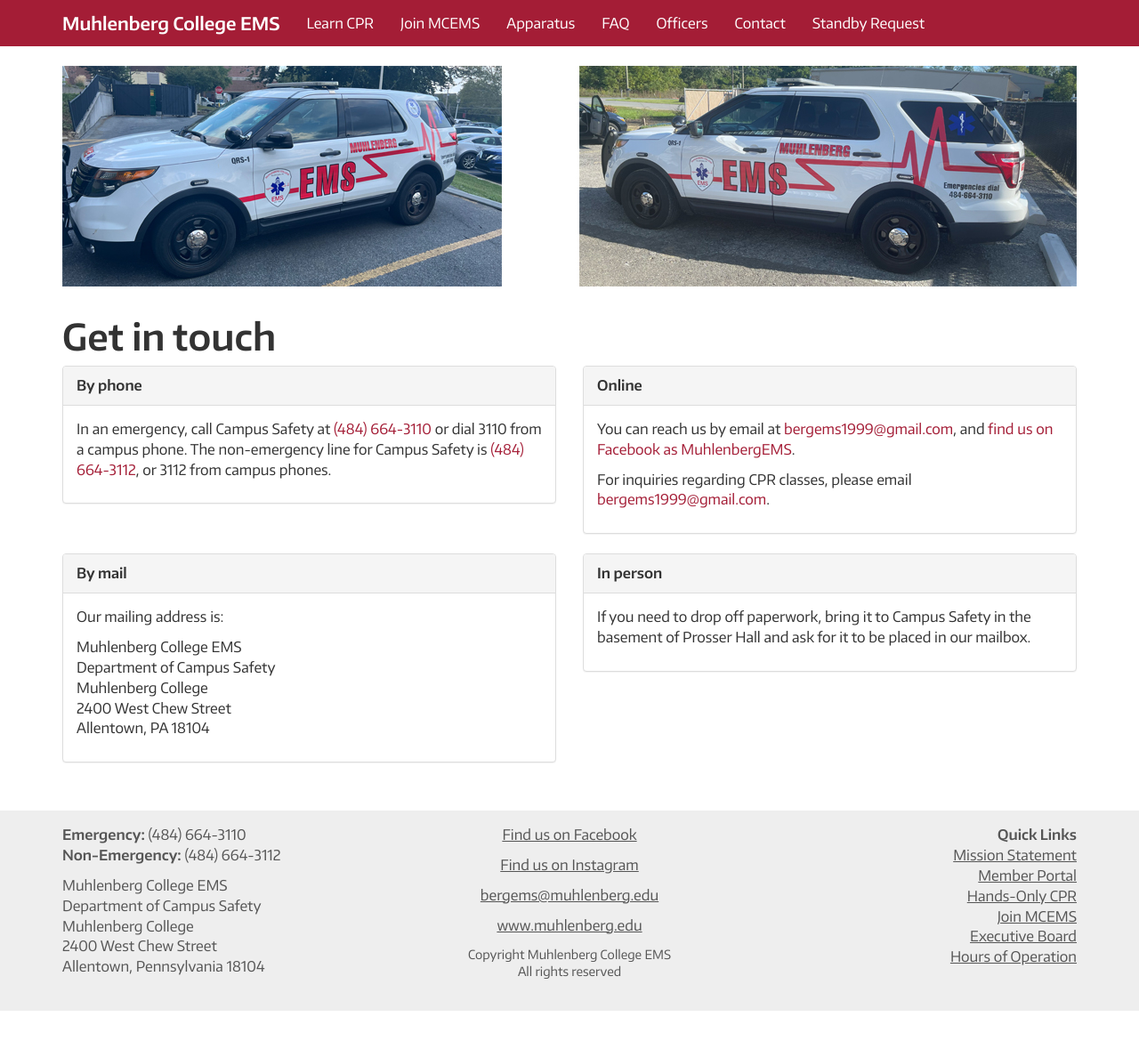
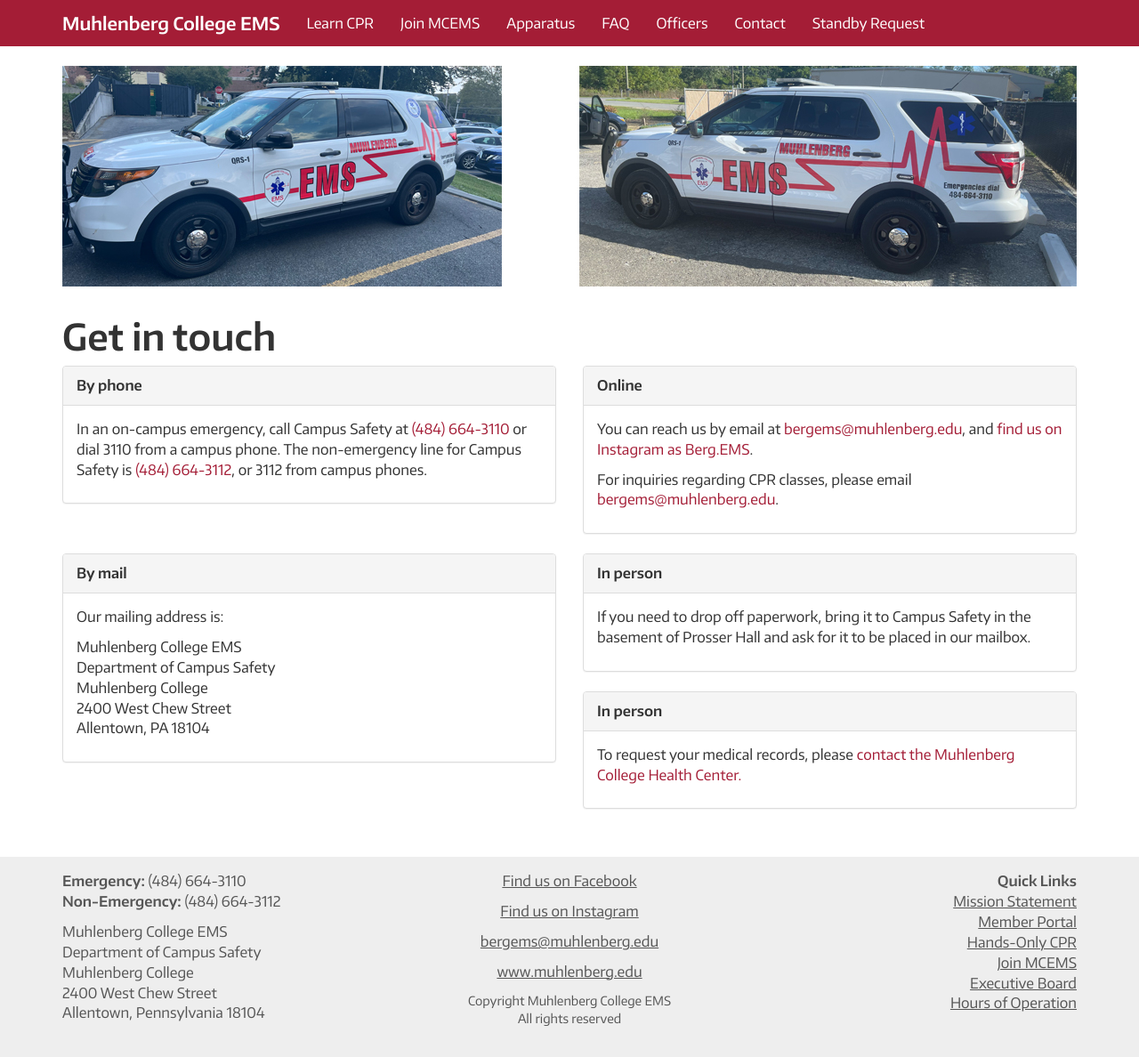
Before and after one commit to MCEMS/www, a Jekyll site: the page built from contact/index.html, in a window 1280 px wide. Shown: the whole page at 89% size. Built offline with Jekyll 4.4.1, drawn with Linux system fonts in a browser that asks for light colours; nearby versions of some CDN libraries; before the commit the page ends 1136 px from its top, so only the background shows below that.

Commit message:
Update index.html

```diff
--- a/contact/index.html
+++ b/contact/index.html
@@ -11,7 +11,7 @@
     <div class="panel panel-default">
       <div class="panel-heading"><strong>By phone</strong></div>
       <div class="panel-body">
-        <p>In an emergency, call Campus Safety at <a href="tel:+14846643110">(484) 664-3110</a> or dial 3110 from a campus phone. The non-emergency line for Campus Safety is <a href="tel:+14846643112">(484) 664-3112</a>, or 3112 from campus phones.</p>
+        <p>In an on-campus emergency, call Campus Safety at <a href="tel:+14846643110">(484) 664-3110</a> or dial 3110 from a campus phone. The non-emergency line for Campus Safety is <a href="tel:+14846643112">(484) 664-3112</a>, or 3112 from campus phones.</p>
       </div>
     </div>
   </div>
@@ -19,8 +19,8 @@
     <div class="panel panel-default">
       <div class="panel-heading"><strong>Online</strong></div>
       <div class="panel-body">
-        <p>You can reach us by email at <a href="mailto:bergems1999@gmail.com">bergems1999@gmail.com</a>, and <a href="https://www.facebook.com/MuhlenbergEMS">find us on Facebook as MuhlenbergEMS</a>.</p>
-        <p>For inquiries regarding CPR classes, please email <a href="mailto:bergems1999@gmail.com">bergems1999@gmail.com</a>.</p>
+        <p>You can reach us by email at <a href="mailto:bergems@muhlenberg.edu">bergems@muhlenberg.edu</a>, and <a href="https://www.instagram.com/berg.ems/">find us on Instagram as Berg.EMS</a>.</p>
+        <p>For inquiries regarding CPR classes, please email <a href="mailto:bergems@muhlenberg.edu">bergems@muhlenberg.edu</a>.</p>
       </div>
     </div>
   </div>
@@ -50,6 +50,15 @@
 
 
       </div>
+        </div>
+</div>
+      <div class="col-md-6">
+    <div class="panel panel-default">
+      <div class="panel-heading"><strong>In person</strong></div>
+      <div class="panel-body">
+                <p> To request your medical records, please <a href="https://www.muhlenberg.edu/offices/healthcenter/">contact the Muhlenberg College Health Center.</a></p>
+      </div>
     </div>
-  </div>
-</div>
+        </div>
+    </div>
+    </div>
```
